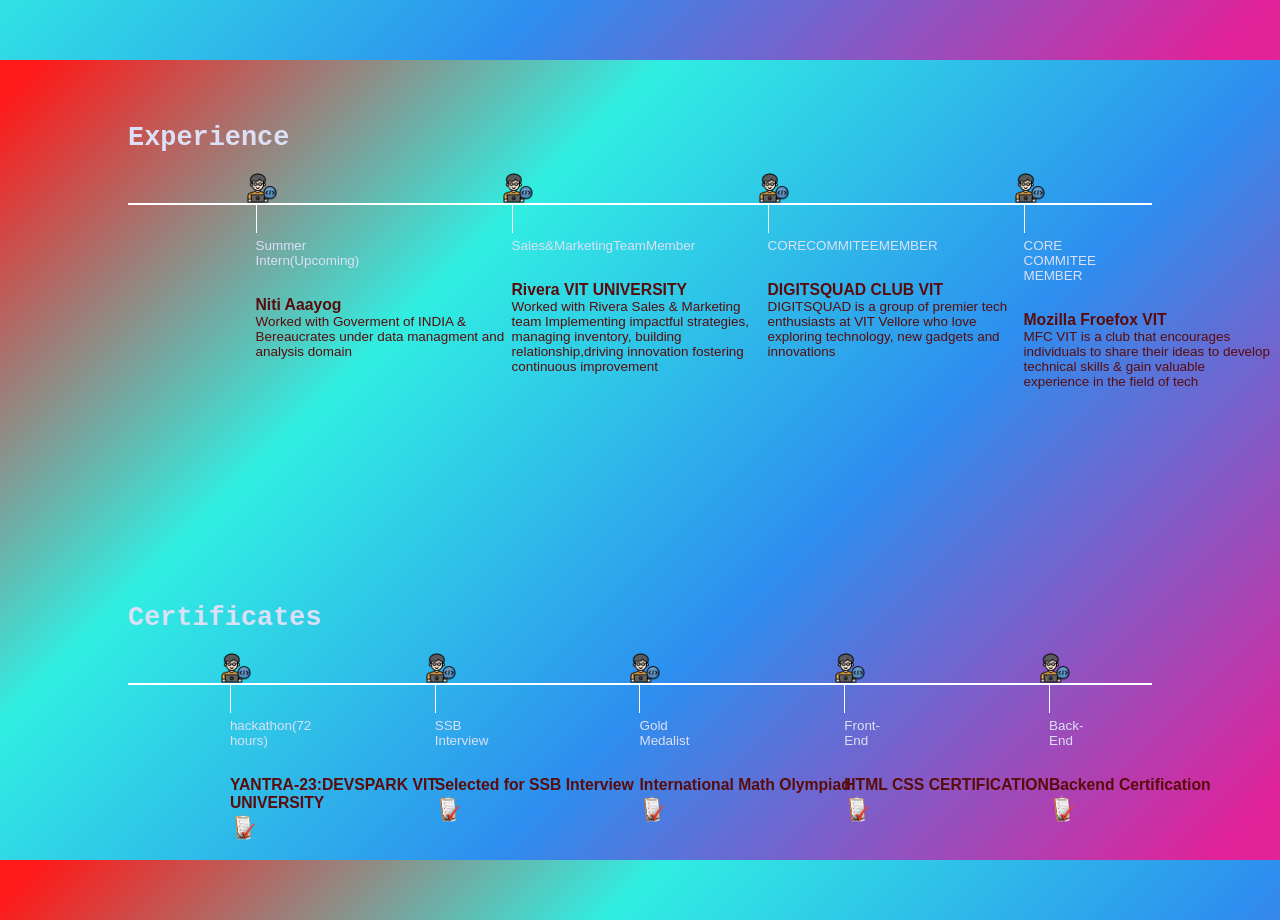
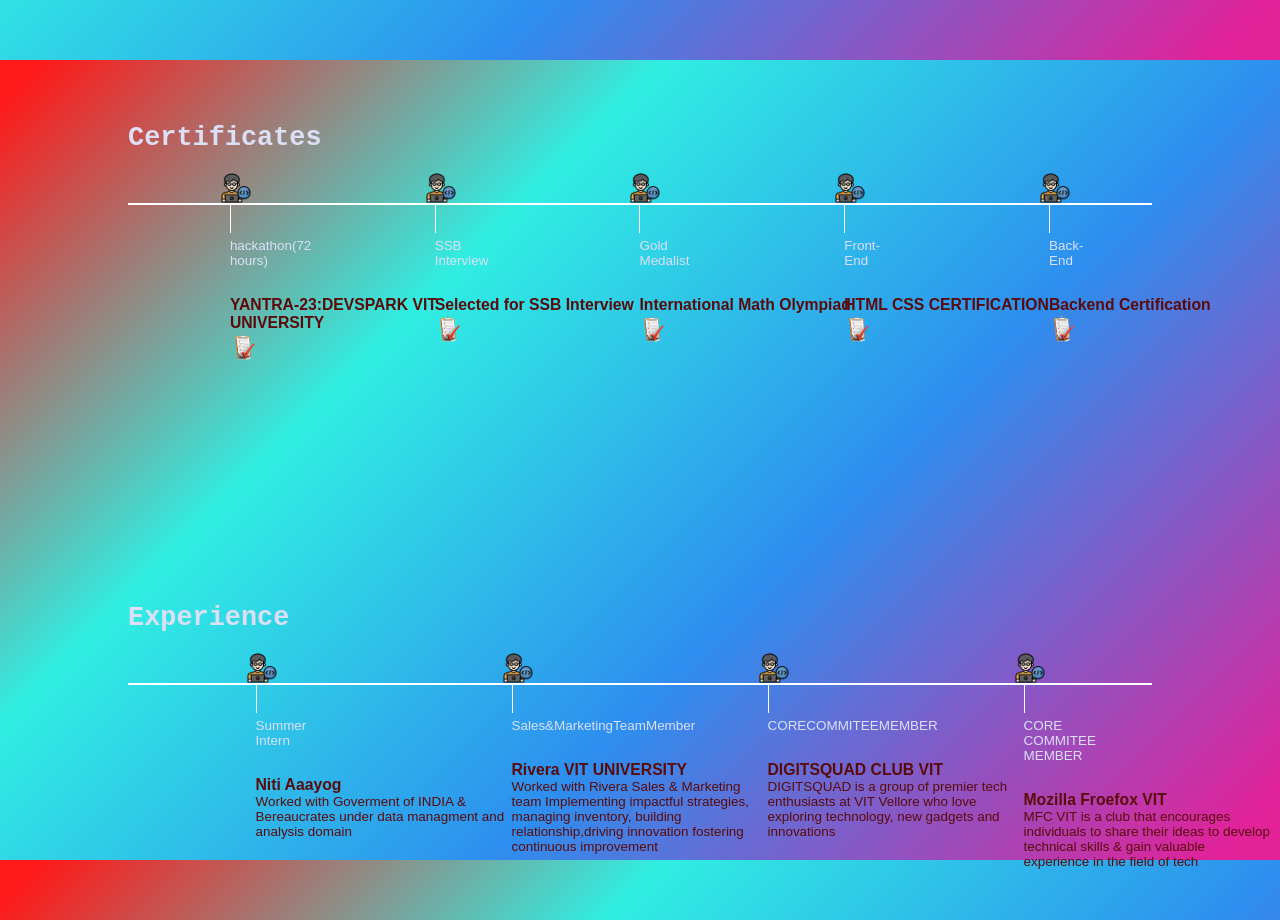
Before and after one commit to sameerraj09/portfolio, a plain HTML site: page index.html in a window 1280 px wide. Shown: the part 1540-2460 px from the top of the page. Drawn offline with nearby package versions, Linux system fonts and the light colour scheme; a web font is replaced by a local one.

Commit message:
Update index.html

```diff
--- a/index.html
+++ b/index.html
@@ -200,59 +200,7 @@
                 </div>
 
         </section>
-        <section class="secondsection">
-            <h1>Experience</h1>
-            <div class="box1">
-                <div class="vertical3">
-                    <img class="img-top" src="developer.png" width="23px" alt="">
-                    <div class="vertical-title">
-                      Summer Intern(Upcoming)
-                    </div>
-                    <div class="vertical-desc">
-                       <h3>Niti Aaayog</h3>
 
-                        <div class="score">Worked with Goverment of INDIA & Bereaucrates under data managment and analysis domain</div>
-                    </div>
-                </div>
-                <div class="vertical3">
-                    <img class="img-top" src="developer.png" width="23px" alt="">
-                    <div class="vertical-title">
-                      Sales&MarketingTeamMember
-                    </div>
-                    <div class="vertical-desc">
-                       <h3>Rivera VIT UNIVERSITY</h3>
-
-                        <div class="score">Worked with Rivera Sales & Marketing team Implementing impactful strategies, managing inventory, building relationship,driving innovation fostering continuous improvement</div>
-                    </div>
-                </div>
-                <div class="vertical3">
-                    <img class="img-top" src="developer.png" width="23px" alt="">
-                    <div class="vertical-title">
-                        CORECOMMITEEMEMBER
-                    </div>
-                    <div class="vertical-desc">
-                        <h3>DIGITSQUAD CLUB VIT</h3>
-                        <div class="score">
-                        DIGITSQUAD is a group of premier tech enthusiasts at VIT Vellore who
-                            love exploring technology, new gadgets and innovations
-                        </div>
-                    </div>
-                </div>
-                <div class="vertical1">
-                    <img class="img-top" src="developer.png" width="23px" alt="">
-                    <div class="vertical-title">CORE COMMITEE MEMBER </div>
-                    <div class="vertical-desc">
-                       <h3>Mozilla Froefox VIT</h3>
-                        <div class="score">
-                            MFC VIT is a club that encourages individuals to share their ideas to
-                            develop technical skills & gain valuable experience in the field of tech
-                        </div>
-                    </div>
-                </div>
-
-                </div>
-
-        </section>
         <section class="secondsection">
             <h1>Certificates</h1>
             <div class="box1">
```
